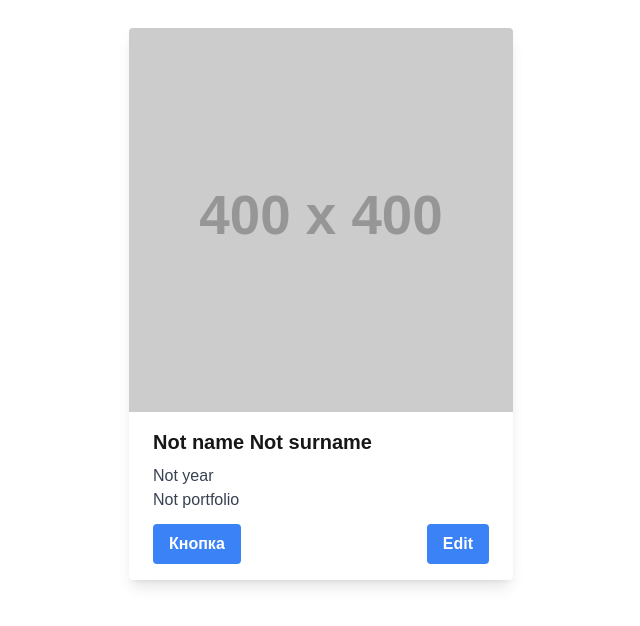
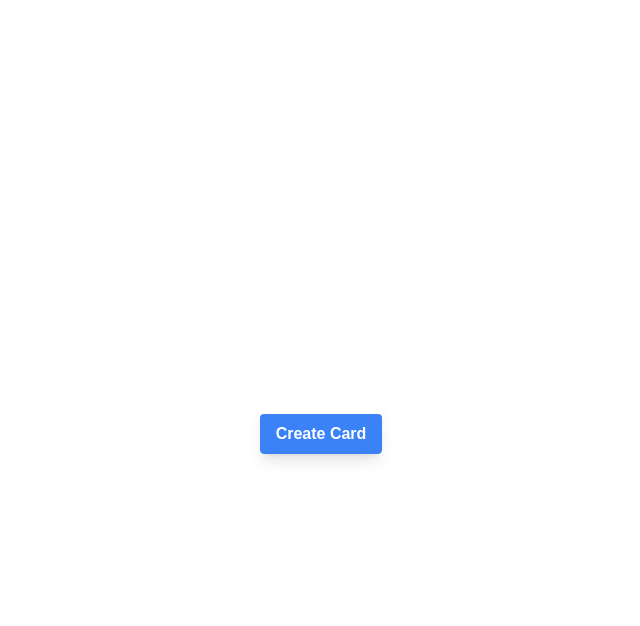
Before and after one commit to js-neo/student-card-react18-ts-next, a Next.js app: page / in a window 1280 px wide. Shown: the top 626 px of the page, without its empty margins (319-959 px from the left). Built offline with nearby package versions, Linux system fonts and the light colour scheme.

Commit message:
refactor(StudentForm): update Image attributes

```diff
--- a/package.json
+++ b/package.json
@@ -12,11 +12,13 @@
     "dependencies": {
         "@fortawesome/free-solid-svg-icons": "^6.6.0",
         "@fortawesome/react-fontawesome": "^0.2.2",
+        "lodash": "^4.17.21",
         "next": "14.2.15",
         "react": "^18",
         "react-dom": "^18"
     },
     "devDependencies": {
+        "@types/lodash": "^4.17.10",
         "@types/node": "^20",
         "@types/react": "^18",
         "@types/react-dom": "^18",
--- a/src/components/StudentCard.tsx
+++ b/src/components/StudentCard.tsx
@@ -1,28 +1,51 @@
 "use client";
 
-import React from "react";
+import React, { useEffect, useState } from "react";
 import { useRouter } from "next/navigation";
+import _ from "lodash";
+
+// Определяем интерфейс для данных студента
+interface StudentData {
+    name: string;
+    surname: string;
+    year: string;
+    portfolio: string;
+    avatar: string;
+}
 
 const StudentCard: React.FC = () => {
     const router = useRouter();
+    const [studentData, setStudentData] = useState<StudentData | null>(null);
+
+    useEffect(() => {
+        const studentDataString = localStorage.getItem("student");
+        const data = studentDataString ? JSON.parse(studentDataString) : null;
+        setStudentData(data);
+    }, []);
+
     const handleButton = () => {
         router.push("/edit");
     };
 
-    const studentDataString = localStorage.getItem("student");
+    if (!studentData || _.isEmpty(studentData)) {
+        return (
+            <div className="container mx-auto my-3 min-h-screen flex items-center justify-center">
+                <div className="max-w-sm rounded overflow-hidden shadow-lg">
+                    <button
+                        onClick={handleButton}
+                        className="inline-block bg-blue-500 text-white font-bold py-2 px-4 rounded hover:bg-blue-700 mt-3"
+                    >
+                        Create Card
+                    </button>
+                </div>
+            </div>
+        );
+    }
 
-    const studentData = studentDataString ? JSON.parse(studentDataString) : {};
-    const {
-        name = "Not name",
-        surname = "Not surname",
-        year = "Not year",
-        portfolio = "Not portfolio",
-        avatar = "https://via.placeholder.com/400"
-    } = studentData;
+    const { name, surname, year, portfolio, avatar } = studentData;
 
     return (
-        <div className="container mx-auto my-3">
-            <div className="flex justify-center">
+        <div className="container mx-auto my-3 min-h-screen flex items-center justify-center">
             <div className="max-w-sm rounded overflow-hidden shadow-lg">
                 <img className="w-full" src={avatar} alt="Card image" />
                 <div className="px-6 py-4">
@@ -46,7 +69,6 @@ const StudentCard: React.FC = () => {
                 </div>
             </div>
         </div>
-        </div>
     );
 };
 
--- a/src/components/StudentForm.tsx
+++ b/src/components/StudentForm.tsx
@@ -25,7 +25,9 @@ const StudentForm: React.FC = () => {
 
     useEffect(() => {
         const studentDataString = localStorage.getItem("student");
-        if (studentDataString) setFormData(JSON.parse(studentDataString));
+        if (studentDataString) {
+            setFormData(JSON.parse(studentDataString));
+        }
     }, []);
 
     const handleChange = useCallback(
@@ -56,14 +58,16 @@ const StudentForm: React.FC = () => {
             <div className="flex justify-center">
                 <div className="w-full max-w-md shadow-lg p-6">
                     <h3 className="mb-4 text-xl font-semibold">Student Form</h3>
+                    <div className="relative w-full h-0 pb-[100%]">
                         <Image
-                        className="w-full"
+                            className="absolute top-0 left-0 w-full h-full object-cover"
                             src={formData.avatar}
                             alt="Avatar"
                             width={400}
                             height={400}
-                        layout="responsive"
+                            priority
                         />
+                    </div>
                     <form onSubmit={handleSubmit}>
                         <TextField
                             name="avatar"
@@ -80,7 +84,6 @@ const StudentForm: React.FC = () => {
                             onChange={handleChange}
                             error="test"
                         />
-
                         <TextField
                             name="surname"
                             label="Student surname"
@@ -102,7 +105,6 @@ const StudentForm: React.FC = () => {
                             onChange={handleChange}
                             error="test"
                         />
-
                         <button className="bg-blue-500 text-white py-2 px-4 rounded">
                             Save
                         </button>
--- a/src/components/TextField.tsx
+++ b/src/components/TextField.tsx
@@ -1,5 +1,6 @@
 import React from "react";
-import IconCache from "./IconCache";
+import { FontAwesomeIcon } from "@fortawesome/react-fontawesome";
+import { faRedo } from "@fortawesome/free-solid-svg-icons";
 
 interface TextFieldProps {
     name: string;
@@ -46,7 +47,7 @@ const TextField: React.FC<TextFieldProps> = ({
                         type="button"
                         onClick={onChangeAvatar}
                     >
-                        <IconCache />
+                        <FontAwesomeIcon icon={faRedo} />
                     </button>
                 )}
             </div>
```
Also changed, not shown: 1 other file (tests, documents, lock files or other folders). Lines whose indentation alone changed are shown as unchanged.
